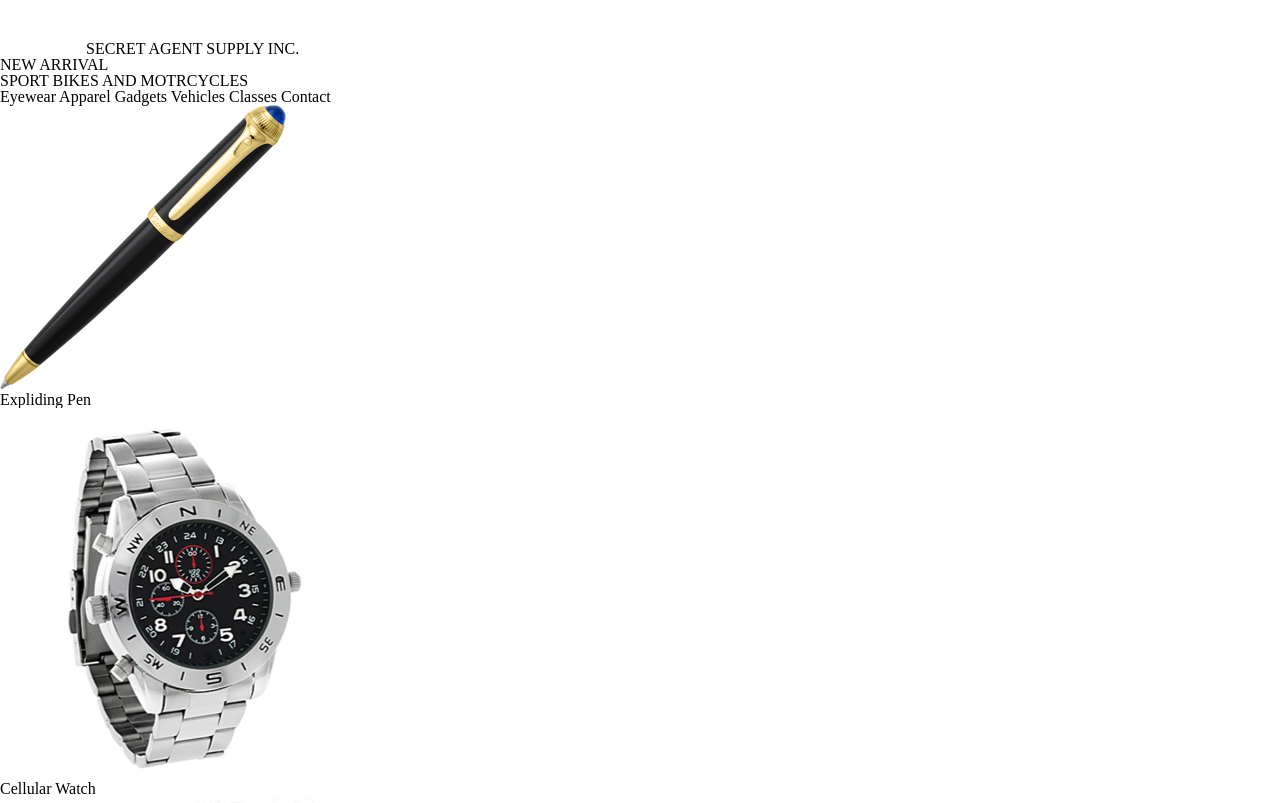
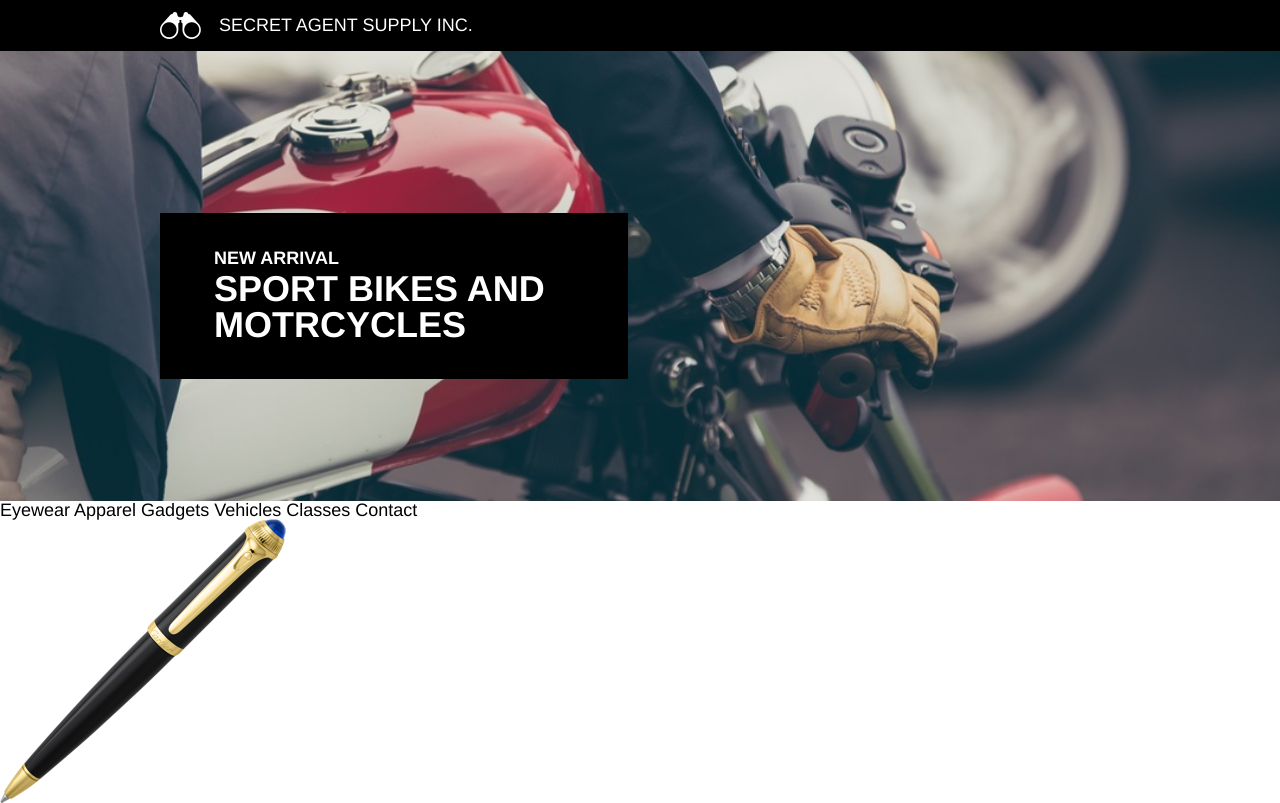
Before and after one commit to lijitin/secretagentsupply, a plain HTML site: page index.html in a window 1280 px wide. Shown: the top 803 px of the page. Drawn offline with Linux system fonts and the light colour scheme.

Commit message:
banner completed

```diff
--- a/index.html
+++ b/index.html
@@ -7,19 +7,21 @@
   </head>
   <body>
     <header>
-      <div class="company">
+      <div class="company container">
         <img src="resources\images\logo.png" alt="logo.png">
         <span>SECRET AGENT SUPPLY INC.</span>
       </div>
     </header>
     <div class="main">
-      <div class="headline">
-        <div class="content">
-          <p>NEW ARRIVAL</p>
-          <h1>SPORT BIKES AND MOTRCYCLES</h1>
+      <div class="banner-img">
+        <div class="container">
+          <div class="content">
+            <p>NEW ARRIVAL</p>
+            <h1>SPORT BIKES AND MOTRCYCLES</h1>
+          </div>
         </div>
       </div>
-      <div class="banner">
+      <div class="navigation">
         <span>Eyewear</span>
         <span>Apparel</span>
         <span>Gadgets</span>
@@ -27,7 +29,7 @@
         <span>Classes</span>
         <span>Contact</span>
       </div>
-      <div class="items">
+      <div class="products">
         <div class="item">
           <img src="resources\images\pen.png" alt="pen.png">
           <p>Expliding Pen</p>
--- a/resources/style.css
+++ b/resources/style.css
@@ -0,0 +1,55 @@
+html{
+  font-size: 18px;
+  font-family: Helvetica;
+}
+/* header/logo */
+header{
+  background-color: black;
+}
+.container{
+  width: 960px;
+  margin: 0 auto;
+}
+.company{
+  padding: 0.66rem 0.5rem;
+  display:flex;
+  align-items: center;
+}
+.company img{
+  height: 1.5rem;
+  padding-right: 1rem;
+}
+.company span{
+  color: white;
+}
+
+.main{
+  width: 100%;
+}
+/* banner */
+.banner-img{
+  height: 25rem;
+  width: 100%;
+  background-image: url("./images/moto.jpeg");
+  background-repeat: no-repeat;
+  background-position: center;
+  background-size: cover;
+}
+.content{
+  position: relative;
+  top: 9rem;
+  width: 20rem;
+  padding: 2rem 3rem;
+  background-color: black;
+}
+.content p, .content h1{
+  color: white;
+  font-weight: bold;
+}
+.content p{
+  margin-bottom: 0.25rem;
+  font-size: 1rem;
+}
+.content h1{
+  font-size: 2rem;
+}
```
Also changed, not shown: redline.jpg (added).
